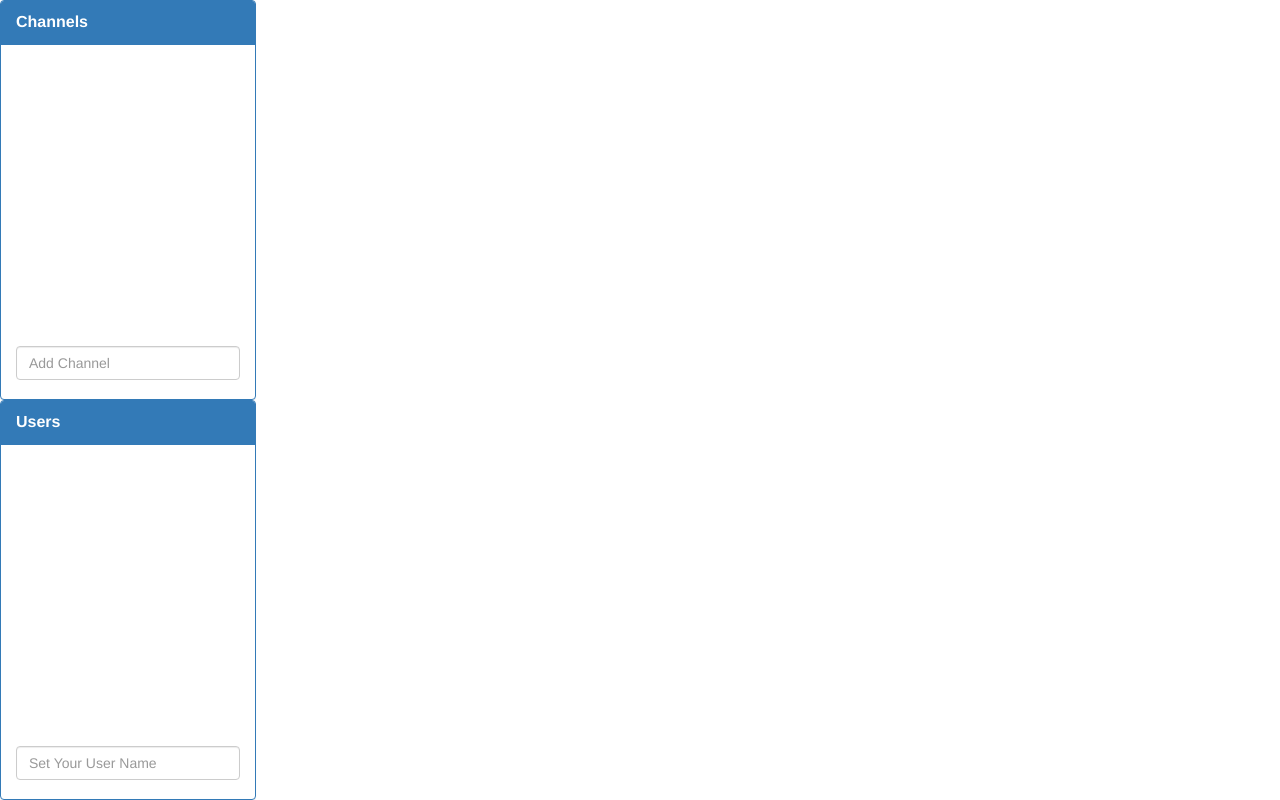
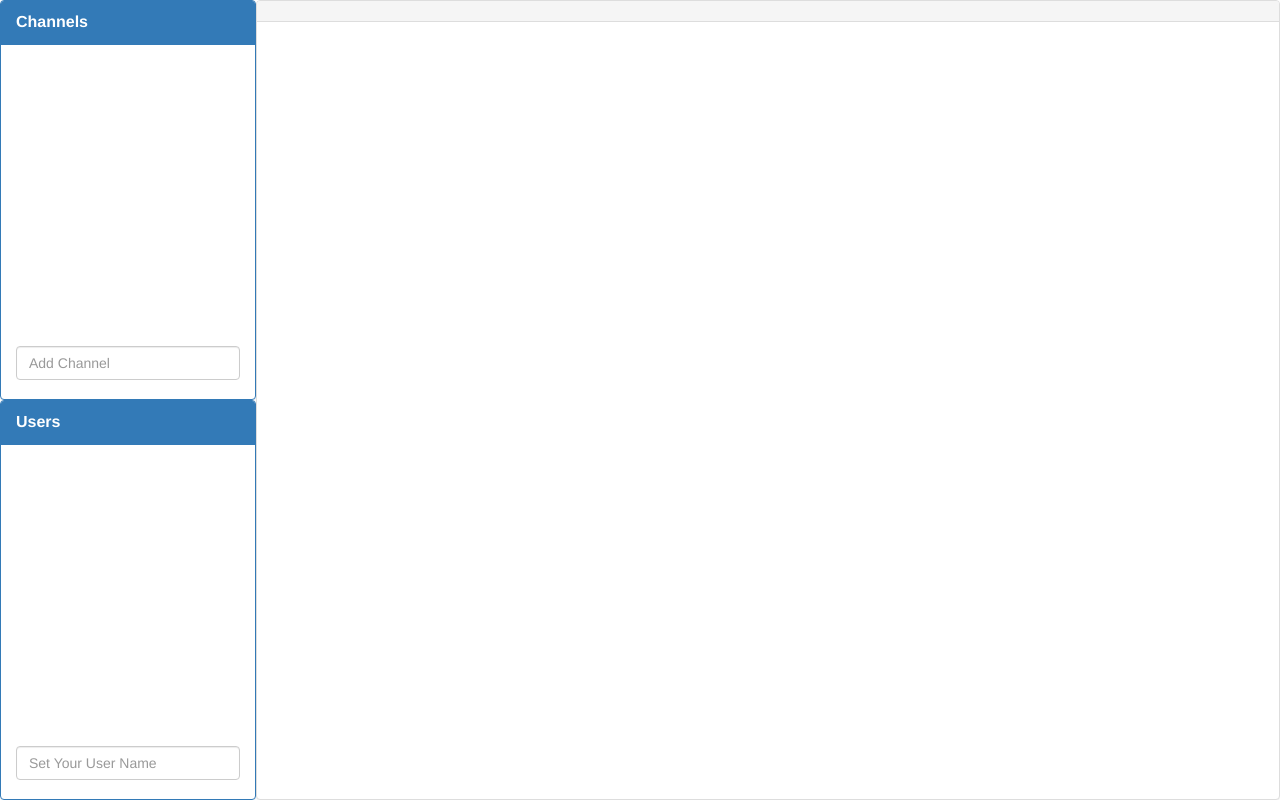
Before and after one commit to ridvanenis/rtsupport, a React app: page / in a window 1280 px wide. Built offline with nearby package versions, Linux system fonts and the light colour scheme.

Commit message:
Add message section

```diff
--- a/components/App.jsx
+++ b/components/App.jsx
@@ -1,6 +1,7 @@
 import React, { Component } from 'react';
 import ChannelSection from './channels/ChannelSection.jsx';
 import UserSection from './users/UserSection.jsx';
+import MessageSectoion from './messages/MessageSection.jsx';
 
 class App extends Component {
     constructor(props) {
@@ -8,7 +9,8 @@ class App extends Component {
         this.state = {
             channels: [],
             activeChannel: {},
-            users: []
+            users: [],
+            messages: []
         }
     }
 
@@ -24,10 +26,18 @@ class App extends Component {
         this.setState({ activeChannel })
     }
 
-    setUserName(name){
+    setUserName(name) {
         let { users } = this.state;
-        users.push({id: users.length, name});
-        this.setState({users});
+        users.push({ id: users.length, name });
+        this.setState({ users });
+    }
+
+    addMessage(body) {
+        let { messages, users } = this.state;
+        let createdAt = new Date;
+        let author = users.length > 0 ? users[0].name : 'anonymous';
+        messages.push({ id: messages.length, body, createdAt, author });
+        this.setState({ messages });
     }
 
     render() {
@@ -45,6 +55,9 @@ class App extends Component {
                         setUserName={this.setUserName.bind(this)}
                     />
                 </div>
+                <MessageSectoion {...this.state}
+                        addMessage={this.addMessage.bind(this)}
+                    />
             </div>
         )
     }
--- /dev/null
+++ b/components/messages/Message.jsx
@@ -0,0 +1,25 @@
+import React, { Component } from 'react';
+import PropTypes from 'prop-types';
+import fecha from 'fecha';
+
+class Message extends Component {
+    render() {
+        let {message} =  this.props;
+        let createdAt = fecha.format(message.createdAt, 'HH:mm:ss MM/DD/YYYY')
+        return (
+            <li className='message'>
+                <div className='author'>
+                    <strong>{message.author}</strong>
+                    <i className='timestamp'>{createdAt}</i>
+                </div>
+                <div className='body'>{message.body}</div>
+            </li>
+        )
+    }
+}
+
+Message.propTypes = {
+    message: PropTypes.object.isRequired
+}
+
+export default Message;
--- /dev/null
+++ b/components/messages/MessageForm.jsx
@@ -0,0 +1,40 @@
+import React, { Component } from 'react';
+import PropTypes from 'prop-types';
+
+class MessageForm extends Component {
+    onSubmit(e) {
+        e.preventDefault();
+        const node = this.refs.message;
+        const message = node.message;
+        this.props.addMessage(message);
+        node.value = '';
+    }
+    render() {
+        let input;
+        if (this.props.activeChannel.id !== undefined) {
+            input = (
+                <input
+                    ref='message'
+                    type='text'
+                    className='form-control'
+                    placeholder='Add Message...'
+                />
+            )
+        }
+
+        return (
+            <form onSubmit={this.onSubmit.bind(this)}>
+                <div className='form-group'>
+                    {input}
+                </div>
+            </form>
+        )
+    }
+}
+
+MessageForm.propTypes = {
+    activeChannel: PropTypes.object.isRequired,
+    addMessage: PropTypes.func.isRequired
+}
+
+export default MessageForm
--- /dev/null
+++ b/components/messages/MessageList.jsx
@@ -0,0 +1,25 @@
+import React, { Component } from 'react';
+import PropTypes from 'prop-types';
+import Message from './Message.jsx';
+
+class MessageList extends Component {
+    render() {
+        return (
+            <ul>
+                {
+                    this.props.messages.map(message => {
+                        return (
+                            <Message key={message.id} message={message} />
+                        )
+                    })
+                }
+            </ul>
+        )
+    }
+}
+
+MessageList.propTypes = {
+    messages: PropTypes.array.isRequired
+}
+
+export default MessageList
--- /dev/null
+++ b/components/messages/MessageSection.jsx
@@ -0,0 +1,29 @@
+import React, { Component } from 'react';
+import PropTypes from 'prop-types';
+import MessageList from './MessageList.jsx';
+import MessageForm from './MessageForm.jsx';
+
+class MessageSectoion extends Component {
+    render() {
+        const {activeChannel} = this.props;
+        return (
+            <div className='messages-container panel panel-default'>
+                <div className='panel-heading'>
+                    <strong>{activeChannel.name}</strong>
+                </div>
+                <div className='panel-body messages'>
+                    <MessageList {...this.props} />
+                    <MessageForm {...this.props} />
+                </div>
+            </div>
+        )
+    }
+}
+
+MessageSectoion.propTypes = {
+    messages: PropTypes.array.isRequired,
+    activeChannel: PropTypes.object.isRequired,
+    addMessage: PropTypes.func.isRequired
+}
+
+export default MessageSectoion
--- a/package.json
+++ b/package.json
@@ -15,6 +15,7 @@
     "babel-preset-env": "^1.7.0",
     "babel-preset-es2015": "^6.24.1",
     "babel-preset-react": "^6.24.1",
+    "fecha": "^3.0.2",
     "react": "^16.8.5",
     "react-dom": "^16.8.5",
     "webpack": "^4.29.6"
```
Also changed, not shown: 1 other file (tests, documents, lock files or other folders).
